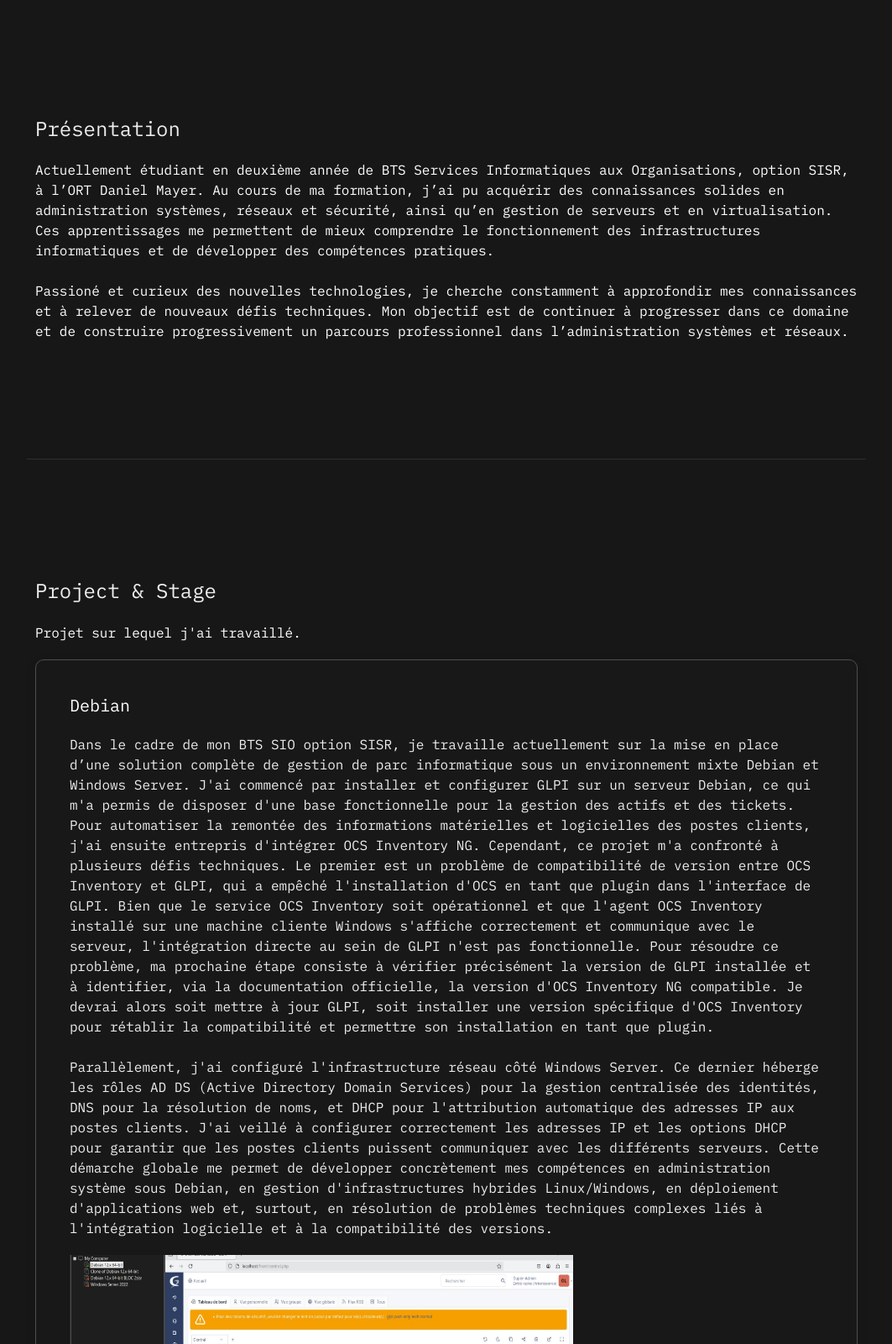
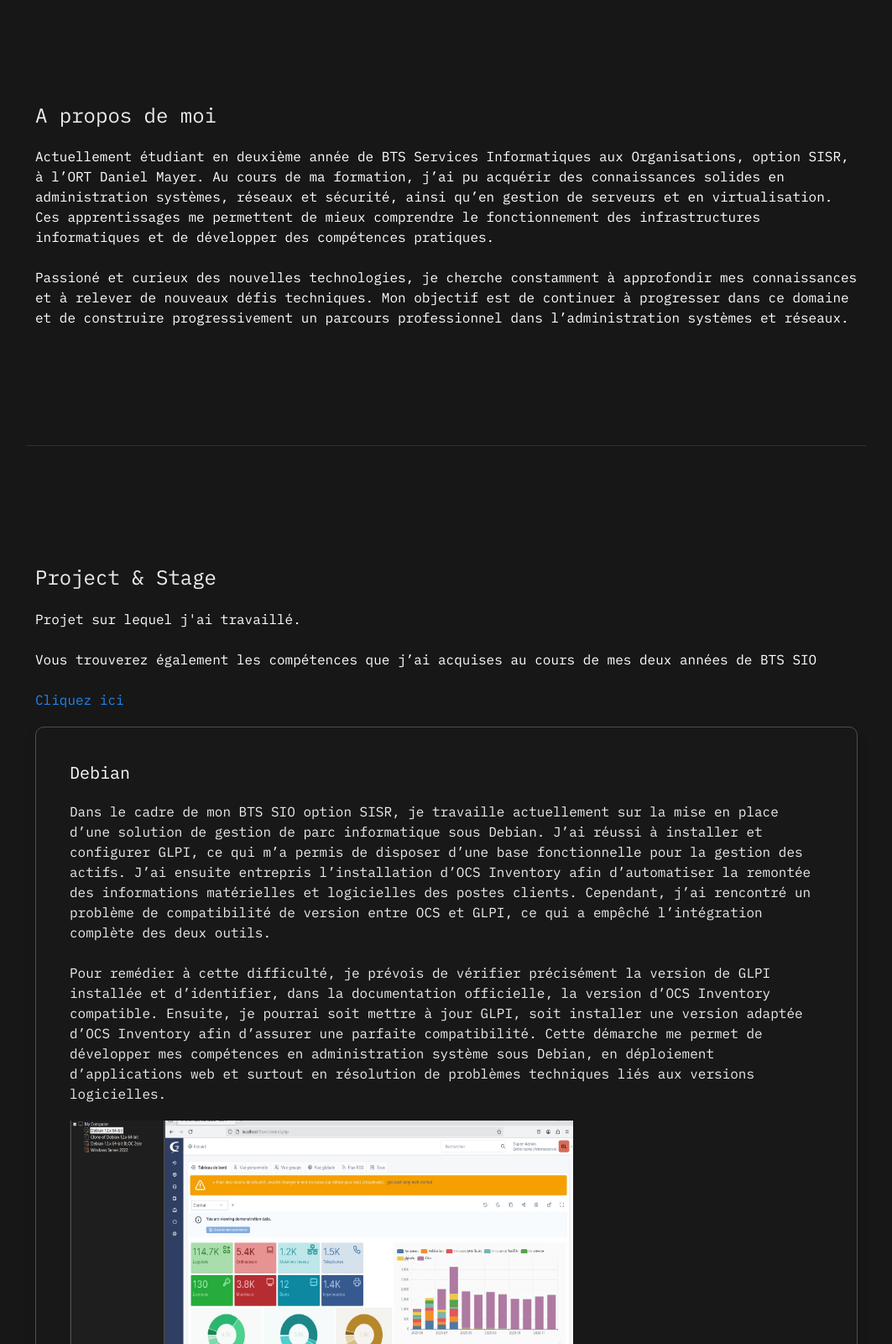
Before and after one commit to TristanM-ort/portfolio, a plain HTML site: page index.html in a window 1280 px wide. Shown: the part 1200-2800 px from the top of the page at 84% size, without its empty margins (108-1171 px from the left). Drawn offline with Linux system fonts and the light colour scheme.

Commit message:
Rajout des compétences

```diff
--- a/index.html
+++ b/index.html
@@ -21,7 +21,7 @@
     <div class="uk-navbar-right">
 
         <ul class="uk-navbar-nav uk-light">
-            <li><a class="uk-button-text uk-text-capitalize" href="#about" uk-scroll>Présentation</a></li>
+            <li><a class="uk-button-text uk-text-capitalize" href="#about" uk-scroll>A propos de moi</a></li>
             <li><a class="uk-button-text uk-text-capitalize" href="#projects" uk-scroll>Projet</a></li>
             <li><a class="uk-button-text uk-text-capitalize" href="#contact" uk-scroll>Contact</a></li>
             <li><a class="uk-button-text uk-text-capitalize" href="#cv" uk-scroll>CV</a></li>
@@ -53,7 +53,7 @@
 
         <ul class="uk-nav uk-nav-primary uk-nav-center uk-margin-auto-vertical">
             <li class="uk-active"><a href="#" uk-scroll>Accueil</a></li>
-            <li class="uk-active"><a href="#presentation" uk-scroll>Présentation</a></li>
+            <li class="uk-active"><a href="#about" uk-scroll>A propos de moi</a></li>
             <li class="uk-active"><a href="#projects" uk-scroll>Projet</a></li>
             <li class="uk-active"><a href="mailto:">Contacts</a></li>
             <li class="uk-active"><a href="cv:">CV</a></li>
@@ -72,7 +72,7 @@
 <img src="image-hackeur.png" alt="Mon image" class="centered">
 <section class="uk-margin-small-left uk-margin-small-right uk-margin-xlarge-1top uk-margin-xlarge-bottom">
     <h1 class="uk-margin-xlarge-left uk-light uk-text-left uk-margin-xlarge-right">Je suis Tristan MOMHA,  <br>étudiant en 2ème année de BTS Services Informatiques aux Organisations(SIO). Option SISR.</h1>
-    <a href="#about" class="uk-margin-xlarge-left uk-text-capitalize uk-button uk-button-secondary" uk-scroll>About Me</a>
+    <a href="#about" class="uk-margin-xlarge-left uk-text-capitalize uk-button uk-button-secondary" uk-scroll></a>
 
 
 </section>
@@ -85,7 +85,7 @@
 
 <!-- About Me -->
 <section id="about" class="uk-margin-small-left uk-margin-small-right uk-margin-xlarge-top uk-margin-xlarge-bottom">
-<h3 class="uk-margin-xlarge-left uk-light">Présentation</h3>
+<h3 class="uk-margin-xlarge-left uk-light">A propos de moi</h3>
 <!-- Change here to ur paragraph -->
 <p class="uk-margin-xlarge-left uk-margin-xlarge-right">Actuellement étudiant en deuxième année de BTS Services Informatiques aux Organisations, option SISR, à l’ORT Daniel Mayer. Au cours de ma formation, j’ai pu acquérir des connaissances solides en administration systèmes, réseaux et sécurité, ainsi qu’en gestion de serveurs et en virtualisation. Ces apprentissages me permettent de mieux comprendre le fonctionnement des infrastructures informatiques et de développer des compétences pratiques.
 
@@ -103,24 +103,16 @@
 <hr class="uk-margin-xlarge-left uk-margin-xlarge-right">
 <section id="projects" class="uk-margin-small-left uk-margin-small-right uk-margin-xlarge-top uk-margin-xlarge-bottom">
 <h3 class="uk-margin-xlarge-left uk-light">Project & Stage</h3>
-<p class="uk-margin-xlarge-left">Projet sur lequel j'ai travaillé.</p>
+<p class="uk-margin-xlarge-left">Projet sur lequel j'ai travaillé. <br> <br>Vous trouverez également les compétences que j’ai acquises au cours de mes deux années de BTS SIO <br><br> <a href="competences.xlsx">Cliquez ici</a></p>
 
 <div class="uk-margin-xlarge-left uk-margin-xlarge-right">
     <!-- Change all of this to ur projects -->
     <div class="uk-margin uk-card uk-card-secondary uk-card-body ">
         <h4>Debian</h4>
-        <p>Dans le cadre de mon BTS SIO option SISR, je travaille actuellement sur la mise en place d’une solution complète de gestion de parc informatique sous un environnement mixte Debian et Windows Server.
-            J'ai commencé par installer et configurer GLPI sur un serveur Debian, ce qui m'a permis de disposer d'une base fonctionnelle pour la gestion des actifs et des tickets. Pour automatiser la remontée des informations matérielles et logicielles des postes clients, j'ai ensuite entrepris d'intégrer OCS Inventory NG.
-            Cependant, ce projet m'a confronté à plusieurs défis techniques. Le premier est un problème de compatibilité de version entre OCS Inventory et GLPI, qui a empêché l'installation d'OCS en tant que plugin dans l'interface de GLPI. Bien que le service OCS Inventory soit opérationnel et que l'agent OCS Inventory installé sur une machine cliente Windows s'affiche correctement et communique avec le serveur, l'intégration directe au sein de GLPI n'est pas fonctionnelle.
-            Pour résoudre ce problème, ma prochaine étape consiste à vérifier précisément la version de GLPI installée et à identifier, via la documentation officielle, la version d'OCS Inventory NG compatible. Je devrai alors soit mettre à jour GLPI, soit installer une version spécifique d'OCS Inventory pour rétablir la compatibilité et permettre son installation en tant que plugin.
-            <br><br>Parallèlement, j'ai configuré l'infrastructure réseau côté Windows Server. Ce dernier héberge les rôles AD DS (Active Directory Domain Services) pour la gestion centralisée des identités, DNS pour la résolution de noms, et DHCP pour l'attribution automatique des adresses IP aux postes clients. J'ai veillé à configurer correctement les adresses IP et les options DHCP pour garantir que les postes clients puissent communiquer avec les différents serveurs.
-            Cette démarche globale me permet de développer concrètement mes compétences en administration système sous Debian, en gestion d'infrastructures hybrides Linux/Windows, en déploiement d'applications web et, surtout, en résolution de problèmes techniques complexes liés à l'intégration logicielle et à la compatibilité des versions.</p>
+        <p>Dans le cadre de mon BTS SIO option SISR, je travaille actuellement sur la mise en place d’une solution de gestion de parc informatique sous Debian. J’ai réussi à installer et configurer GLPI, ce qui m’a permis de disposer d’une base fonctionnelle pour la gestion des actifs. J’ai ensuite entrepris l’installation d’OCS Inventory afin d’automatiser la remontée des informations matérielles et logicielles des postes clients. Cependant, j’ai rencontré un problème de compatibilité de version entre OCS et GLPI, ce qui a empêché l’intégration complète des deux outils. <br> <br>Pour remédier à cette difficulté, je prévois de vérifier précisément la version de GLPI installée et d’identifier, dans la documentation officielle, la version d’OCS Inventory compatible. Ensuite, je pourrai soit mettre à jour GLPI, soit installer une version adaptée d’OCS Inventory afin d’assurer une parfaite compatibilité. Cette démarche me permet de développer mes compétences en administration système sous Debian, en déploiement d’applications web et surtout en résolution de problèmes techniques liés aux versions logicielles.</p>
         <img src="screen-glpi.jpg" style="width:600px; height: 300px;">
         <img src="windows-server.png" style="width: 600px; height: 300px;">
         <img src="screen-machine.jpg" style="width: 600px; height: 300px;">
-        <img src="screen-agent.jpg" style="width: 600px; height: 300px;">
-        <img src="ocs.jpg" style="width: 600px; height: 300px;">
-        <img src="screen-serveurs.jpg" style="width: 600px; height: 300px;">
 
 
 
```
Also changed, not shown: 1 other file.
